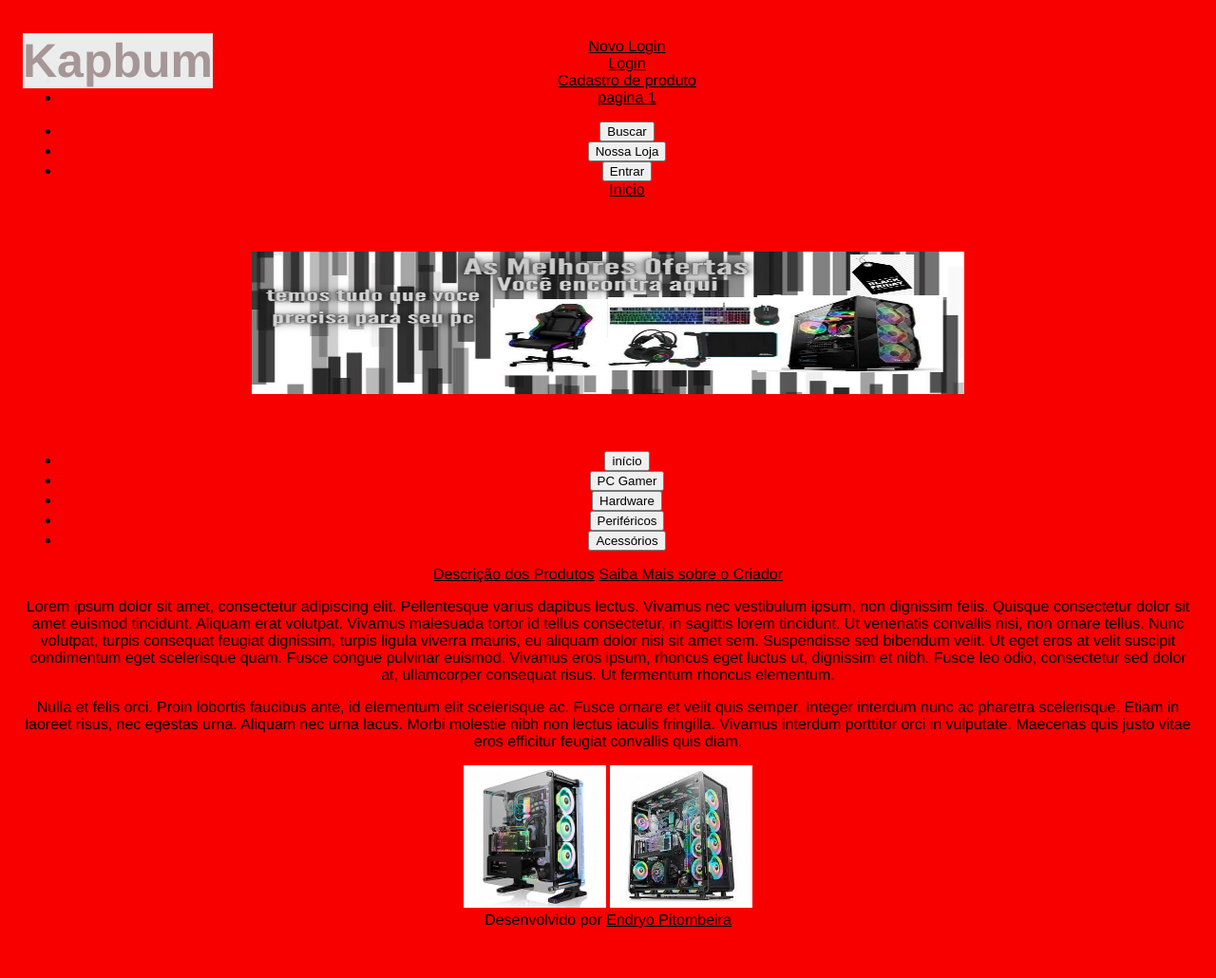
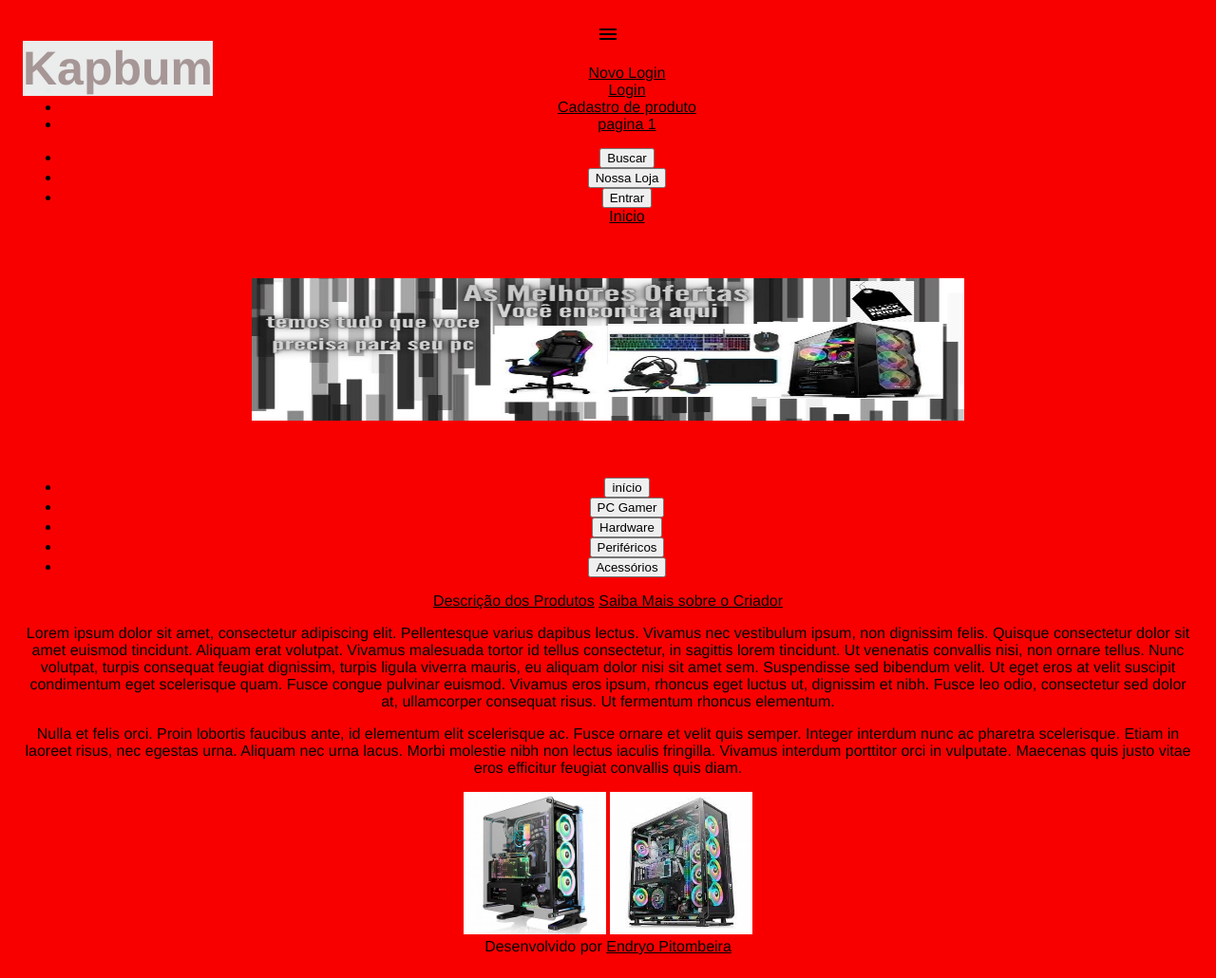
Before and after one commit to endryo27/html, a plain HTML site: page index2.html in a window 1280 px wide. Shown: the whole page at 95% size. Before the commit the page ends 1002 px from the top, so only its background shows below. Drawn offline with nearby package versions, Linux system fonts and the light colour scheme; files whose address does not match are found by name.

Commit message:
index2.html

```diff
--- a/index2.html
+++ b/index2.html
@@ -5,11 +5,16 @@
     <meta charset="UTF-8">
     <link rel="stylesheet" href="estilos2.css">
     <link rel="shortcut icon" href="kapbum.ico" type="image/x-icon">
+    <link rel="stylesheet" href="https://fonts.googleapis.com/css2?family=Material+Symbols+Outlined:opsz,wght,FILL,GRAD@48,400,0,0" />
     <title>Kapbum</title>
     <meta charset="UTF-8">
 </head>
 <body>
     <header>
+        <nav>
+            <span class="material-symbols-outlined">
+                menu
+            </span>
             <ul>
                 <li><a href="tipo-de__pessoa.html">Novo Login</a></li>
                 <li><a href="usuario.html">Login</a></li>
@@ -17,15 +22,15 @@
                 <li><a href="index.html">pagina 1</a></li>
             </ul>
         <h1>Kapbum</h1>
-    <nav>
             <ul>
                 <li><button>Buscar</button></li>
                 <li><button>Nossa Loja</button></li>
                 <li><button>Entrar</button></li>
                 <a href="index.html">Inicio</a>
             </ul>
-</nav>
+
             <div><img src="C:\Users\User\Desktop\Desenvolvimento Web\imagens\pagina.jpg"></div>
+
             <ul>
                 <section>
                     <nav>
@@ -35,6 +40,7 @@
                         <li><button>Periféricos</button></li>
                         <li><button>Acessórios</button></li>
                     </section>
+            </ul>
         </nav>
 </header>
     <a href="Descrição.html">Descrição dos Produtos</a>
@@ -42,12 +48,15 @@
         <p>
             Lorem ipsum dolor sit amet, consectetur adipiscing elit. Pellentesque varius dapibus lectus. Vivamus nec vestibulum ipsum, non dignissim felis. Quisque consectetur dolor sit amet euismod tincidunt. Aliquam erat volutpat. Vivamus malesuada tortor id tellus consectetur, in sagittis lorem tincidunt. Ut venenatis convallis nisi, non ornare tellus. Nunc volutpat, turpis consequat feugiat dignissim, turpis ligula viverra mauris, eu aliquam dolor nisi sit amet sem. Suspendisse sed bibendum velit. Ut eget eros at velit suscipit condimentum eget scelerisque quam. Fusce congue pulvinar euismod. Vivamus eros ipsum, rhoncus eget luctus ut, dignissim et nibh. Fusce leo odio, consectetur sed dolor at, ullamcorper consequat risus. Ut fermentum rhoncus elementum.
         </p>
+
         <p>
             Nulla et felis orci. Proin lobortis faucibus ante, id elementum elit scelerisque ac. Fusce ornare et velit quis semper. Integer interdum nunc ac pharetra scelerisque. Etiam in laoreet risus, nec egestas urna. Aliquam nec urna lacus. Morbi molestie nibh non lectus iaculis fringilla. Vivamus interdum porttitor orci in vulputate. Maecenas quis justo vitae eros efficitur feugiat convallis quis diam.
         </p>
+
+        <section>
             <img src="C:\Users\User\Desktop\Desenvolvimento Web\imagens\ac2479289c4998883d9af5240acbf032.jpeg">
             <img src="C:\Users\User\Desktop\Desenvolvimento Web\imagens\gabinete1.jpg">
-
+        </section>
 <footer>
         Desenvolvido por <a href="Saiba_mais.html">Endryo Pitombeira</a>
 </footer>
```
Lines whose indentation alone changed are shown as unchanged.
